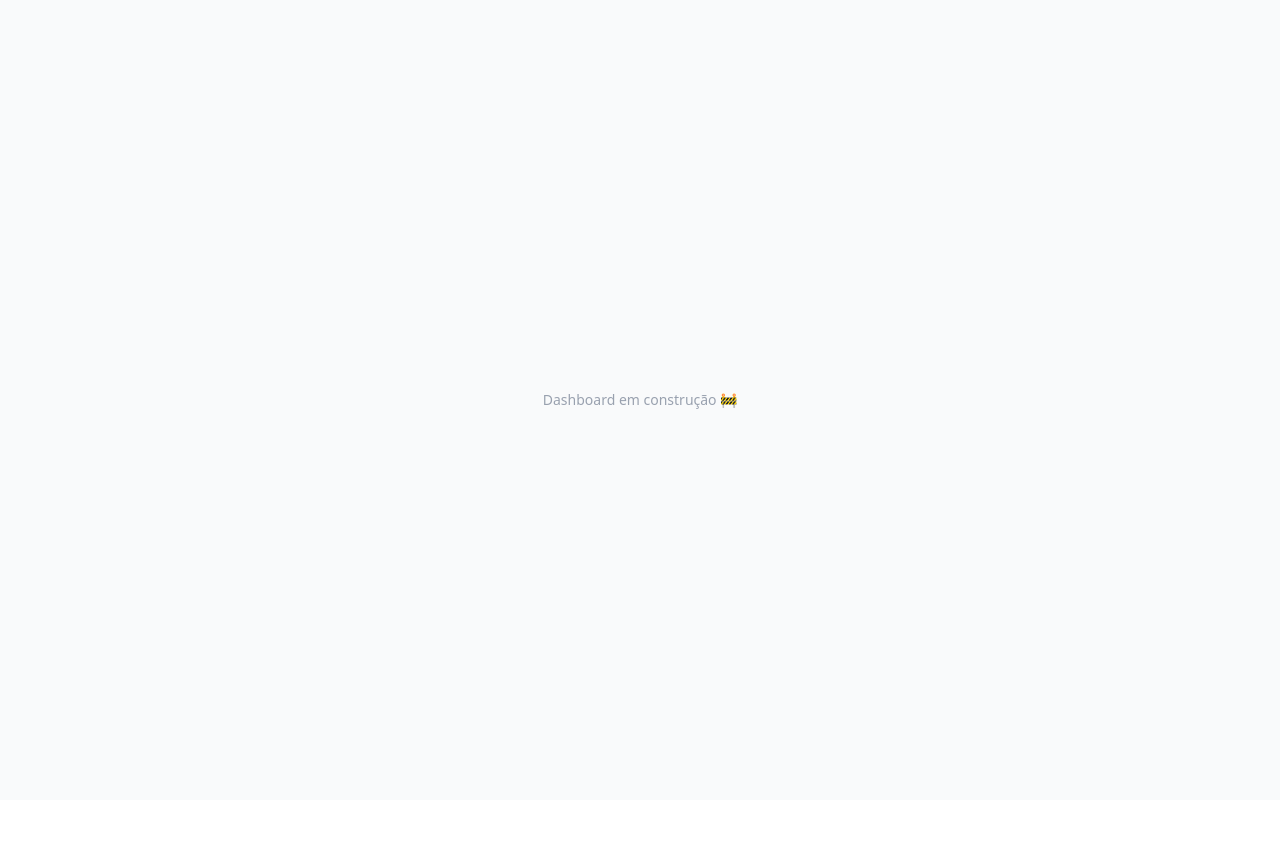
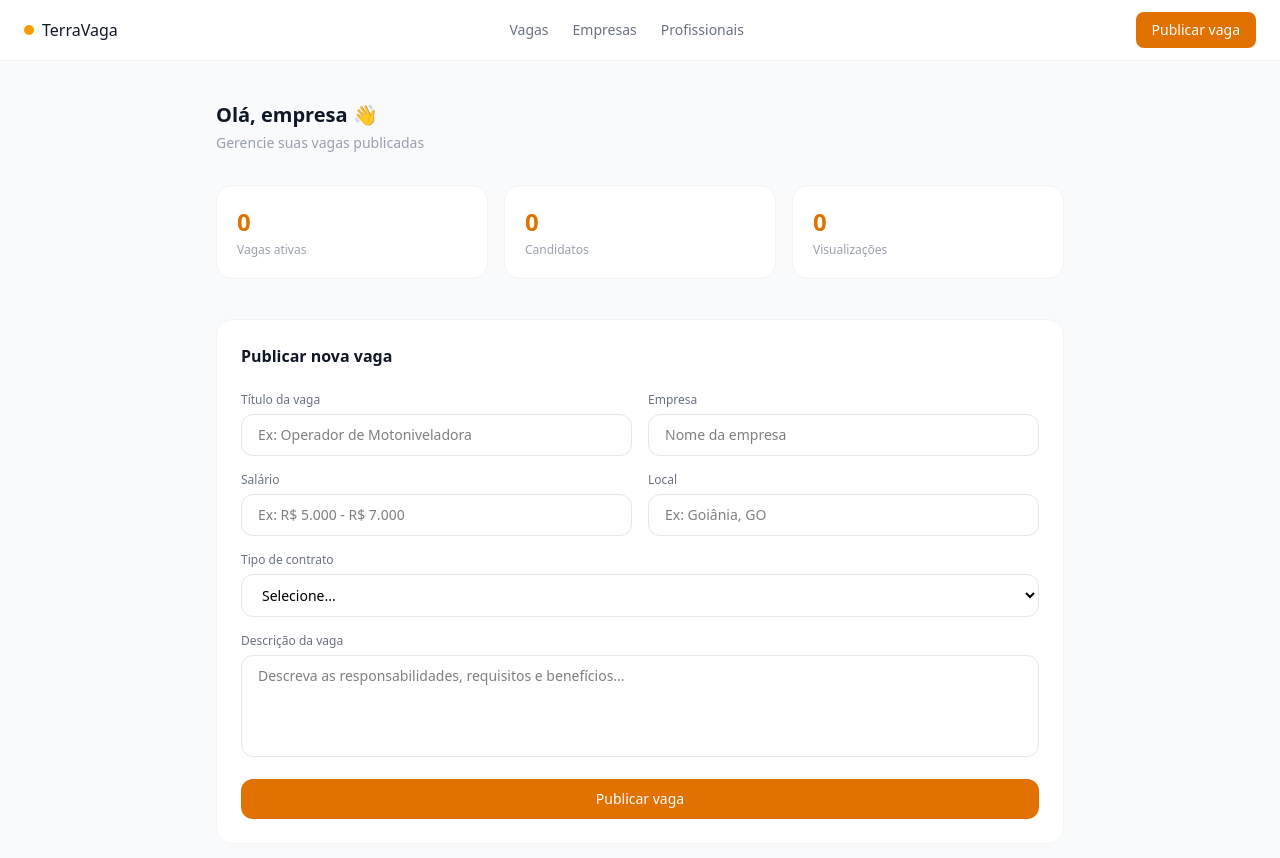
Before and after one commit to Luanecarol/terravaga, a Next.js app: page /dashboard in a window 1280 px wide. Shown: the top 858 px of the page. Before the commit the page ends 800 px from the top, so only its background shows below. Built offline with nearby package versions, Linux system fonts and the light colour scheme; no server answers.

Commit message:
feat: dashboard com formulário de publicação de vagas

```diff
--- a/app/dashboard/page.tsx
+++ b/app/dashboard/page.tsx
@@ -1,7 +1,36 @@
+import Navbar from "@/components/Navbar";
+import VagaForm from "@/components/VagaForm";
+
 export default function Dashboard() {
   return (
-    <main className="min-h-screen bg-gray-50 flex items-center justify-center">
-      <p className="text-gray-400 text-sm">Dashboard em construção 🚧</p>
+    <main className="min-h-screen bg-gray-50">
+      <Navbar />
+      <div className="max-w-4xl mx-auto px-4 md:px-6 py-10">
+
+        <div className="mb-8">
+          <h1 className="text-xl font-semibold text-gray-900">Olá, empresa 👋</h1>
+          <p className="text-sm text-gray-400 mt-1">Gerencie suas vagas publicadas</p>
+        </div>
+
+        <div className="grid grid-cols-3 gap-4 mb-10">
+          {[
+            { numero: "0", label: "Vagas ativas" },
+            { numero: "0", label: "Candidatos" },
+            { numero: "0", label: "Visualizações" },
+          ].map((item) => (
+            <div key={item.label} className="bg-white rounded-2xl p-5 border border-gray-100">
+              <div className="text-2xl font-semibold text-amber-600">{item.numero}</div>
+              <div className="text-xs text-gray-400 mt-1">{item.label}</div>
+            </div>
+          ))}
+        </div>
+
+        <div className="bg-white rounded-2xl p-6 border border-gray-100">
+          <h2 className="text-base font-semibold text-gray-900 mb-6">Publicar nova vaga</h2>
+          <VagaForm />
+        </div>
+
+      </div>
     </main>
   );
 }
--- /dev/null
+++ b/components/VagaForm.tsx
@@ -0,0 +1,148 @@
+"use client";
+
+import { useState } from "react";
+import { supabase } from "@/lib/supabase";
+import { useRouter } from "next/navigation";
+
+export default function VagaForm() {
+  const [titulo, setTitulo] = useState("");
+  const [empresa, setEmpresa] = useState("");
+  const [salario, setSalario] = useState("");
+  const [local, setLocal] = useState("");
+  const [tipo, setTipo] = useState("");
+  const [descricao, setDescricao] = useState("");
+  const [carregando, setCarregando] = useState(false);
+  const [sucesso, setSucesso] = useState(false);
+  const [erro, setErro] = useState("");
+  const router = useRouter();
+
+  async function handleSubmit(e: React.FormEvent<HTMLFormElement>) {
+    e.preventDefault();
+    setCarregando(true);
+    setErro("");
+
+    const { error } = await supabase.from("vagas").insert({
+      titulo,
+      empresa,
+      salario,
+      local,
+      tipo,
+      descricao,
+    });
+
+    if (error) {
+      setErro("Erro ao publicar vaga. Tente novamente.");
+      setCarregando(false);
+      return;
+    }
+
+    setSucesso(true);
+    setCarregando(false);
+    router.refresh();
+  }
+
+  if (sucesso) {
+    return (
+      <div className="text-center py-8">
+        <p className="text-sm font-medium text-gray-800">Vaga publicada com sucesso!</p>
+        <button
+          onClick={() => setSucesso(false)}
+          className="mt-4 text-sm text-amber-600 hover:underline"
+        >
+          Publicar outra vaga
+        </button>
+      </div>
+    );
+  }
+
+  return (
+    <form onSubmit={handleSubmit} className="flex flex-col gap-4">
+      <div className="grid grid-cols-1 md:grid-cols-2 gap-4">
+        <div>
+          <label className="text-xs text-gray-500 block mb-1.5">Título da vaga</label>
+          <input
+            type="text"
+            placeholder="Ex: Operador de Motoniveladora"
+            value={titulo}
+            onChange={(e) => setTitulo(e.target.value)}
+            className="w-full border border-gray-200 rounded-xl px-4 py-2.5 text-sm focus:outline-none focus:border-amber-400"
+            required
+          />
+        </div>
+        <div>
+          <label className="text-xs text-gray-500 block mb-1.5">Empresa</label>
+          <input
+            type="text"
+            placeholder="Nome da empresa"
+            value={empresa}
+            onChange={(e) => setEmpresa(e.target.value)}
+            className="w-full border border-gray-200 rounded-xl px-4 py-2.5 text-sm focus:outline-none focus:border-amber-400"
+            required
+          />
+        </div>
+      </div>
+
+      <div className="grid grid-cols-1 md:grid-cols-2 gap-4">
+        <div>
+          <label className="text-xs text-gray-500 block mb-1.5">Salário</label>
+          <input
+            type="text"
+            placeholder="Ex: R$ 5.000 - R$ 7.000"
+            value={salario}
+            onChange={(e) => setSalario(e.target.value)}
+            className="w-full border border-gray-200 rounded-xl px-4 py-2.5 text-sm focus:outline-none focus:border-amber-400"
+            required
+          />
+        </div>
+        <div>
+          <label className="text-xs text-gray-500 block mb-1.5">Local</label>
+          <input
+            type="text"
+            placeholder="Ex: Goiânia, GO"
+            value={local}
+            onChange={(e) => setLocal(e.target.value)}
+            className="w-full border border-gray-200 rounded-xl px-4 py-2.5 text-sm focus:outline-none focus:border-amber-400"
+            required
+          />
+        </div>
+      </div>
+
+      <div>
+        <label className="text-xs text-gray-500 block mb-1.5">Tipo de contrato</label>
+        <select
+          value={tipo}
+          onChange={(e) => setTipo(e.target.value)}
+          className="w-full border border-gray-200 rounded-xl px-4 py-2.5 text-sm focus:outline-none focus:border-amber-400 bg-white"
+          required
+        >
+          <option value="">Selecione...</option>
+          <option value="CLT">CLT</option>
+          <option value="PJ">PJ</option>
+          <option value="Temporário">Temporário</option>
+        </select>
+      </div>
+
+      <div>
+        <label className="text-xs text-gray-500 block mb-1.5">Descrição da vaga</label>
+        <textarea
+          rows={4}
+          placeholder="Descreva as responsabilidades, requisitos e benefícios..."
+          value={descricao}
+          onChange={(e) => setDescricao(e.target.value)}
+          className="w-full border border-gray-200 rounded-xl px-4 py-2.5 text-sm focus:outline-none focus:border-amber-400 resize-none"
+          required
+        />
+      </div>
+
+      {erro && <p className="text-xs text-red-500">{erro}</p>}
+
+      <button
+        type="submit"
+        disabled={carregando}
+        className="bg-amber-600 text-white text-sm font-medium py-2.5 rounded-xl hover:bg-amber-700 transition-colors disabled:opacity-60"
+      >
+        {carregando ? "Publicando..." : "Publicar vaga"}
+      </button>
+    </form>
+  );
+}
```
